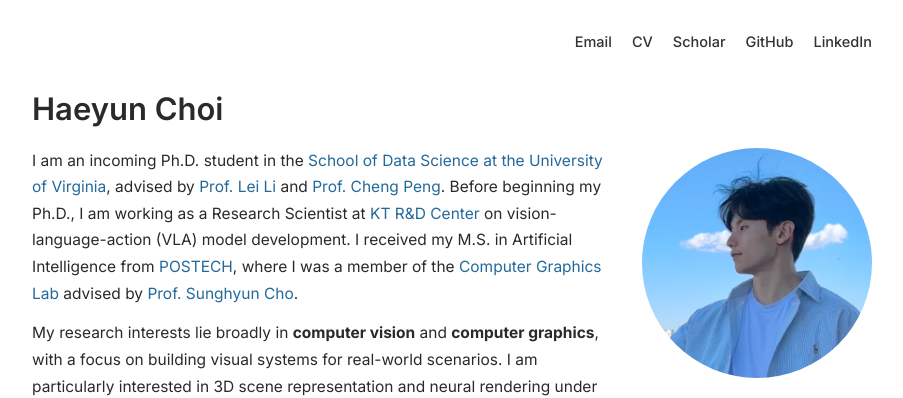
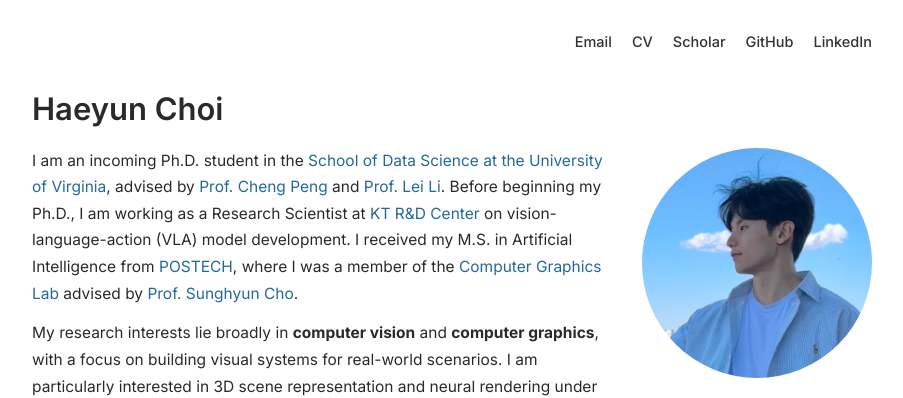
Before and after one commit to haeyun-choi/haeyun-choi.github.io, a Jekyll site: the page built from index.md, in a window 1280 px wide. Shown: the top 398 px of the page, without its empty margins (188-1091 px from the left). Built offline with Jekyll 4.4.1, drawn with Linux system fonts in a browser that asks for light colours.

Commit message:
Update academic website CV

```diff
--- a/index.md
+++ b/index.md
@@ -9,7 +9,7 @@ description: Academic personal website of Haeyun Choi
 <section class="intro">
   <div class="intro-text">
     <p>
-      I am an incoming Ph.D. student in the <a href="https://datascience.virginia.edu/" target="_blank" rel="noopener noreferrer">School of Data Science at the University of Virginia</a>, advised by <a href="https://craigleili.github.io/" target="_blank" rel="noopener noreferrer">Prof. Lei Li</a> and <a href="https://sites.google.com/view/cheng-peng/" target="_blank" rel="noopener noreferrer">Prof. Cheng Peng</a>. Before beginning my Ph.D., I am working as a Research Scientist at <a href="https://corp.kt.com/eng/" target="_blank" rel="noopener noreferrer">KT R&amp;D Center</a> on vision-language-action (VLA) model development. I received my M.S. in Artificial Intelligence from <a href="https://www.postech.ac.kr/eng/index.do" target="_blank" rel="noopener noreferrer">POSTECH</a>, where I was a member of the <a href="https://cg.postech.ac.kr/" target="_blank" rel="noopener noreferrer">Computer Graphics Lab</a> advised by <a href="https://www.scho.pe.kr/" target="_blank" rel="noopener noreferrer">Prof. Sunghyun Cho</a>.
+      I am an incoming Ph.D. student in the <a href="https://datascience.virginia.edu/" target="_blank" rel="noopener noreferrer">School of Data Science at the University of Virginia</a>, advised by <a href="https://sites.google.com/view/cheng-peng/" target="_blank" rel="noopener noreferrer">Prof. Cheng Peng</a> and <a href="https://craigleili.github.io/" target="_blank" rel="noopener noreferrer">Prof. Lei Li</a>. Before beginning my Ph.D., I am working as a Research Scientist at <a href="https://corp.kt.com/eng/" target="_blank" rel="noopener noreferrer">KT R&amp;D Center</a> on vision-language-action (VLA) model development. I received my M.S. in Artificial Intelligence from <a href="https://www.postech.ac.kr/eng/index.do" target="_blank" rel="noopener noreferrer">POSTECH</a>, where I was a member of the <a href="https://cg.postech.ac.kr/" target="_blank" rel="noopener noreferrer">Computer Graphics Lab</a> advised by <a href="https://www.scho.pe.kr/" target="_blank" rel="noopener noreferrer">Prof. Sunghyun Cho</a>.
     </p>
     <p>
       My research interests lie broadly in <strong>computer vision</strong> and <strong>computer graphics</strong>, with a focus on building visual systems for real-world scenarios. I am particularly interested in 3D scene representation and neural rendering under challenging conditions such as blur, noise, and sparse observations. More broadly, I aim to develop reliable visual intelligence systems at the intersection of vision, graphics, multimodality, and generative models.
```
Also changed, not shown: 1 other file.
